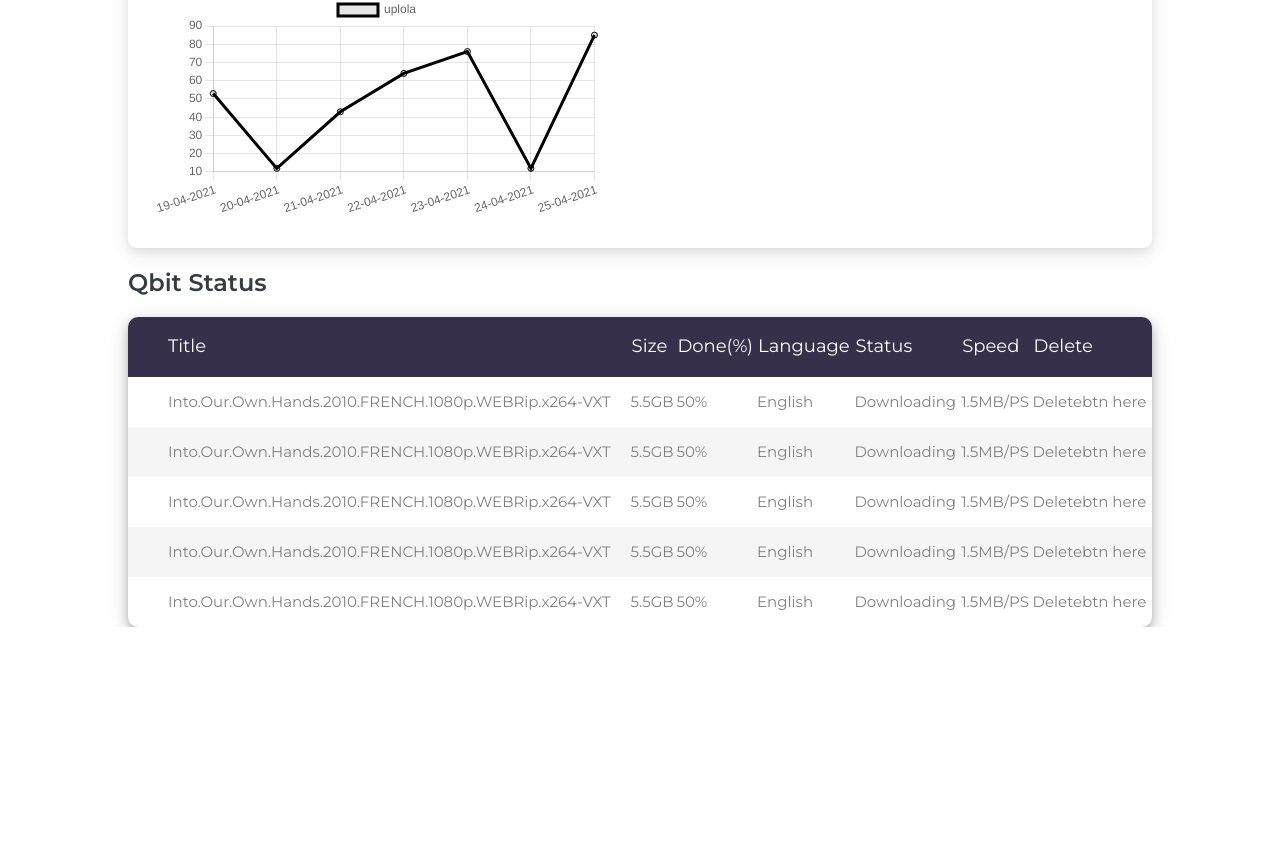
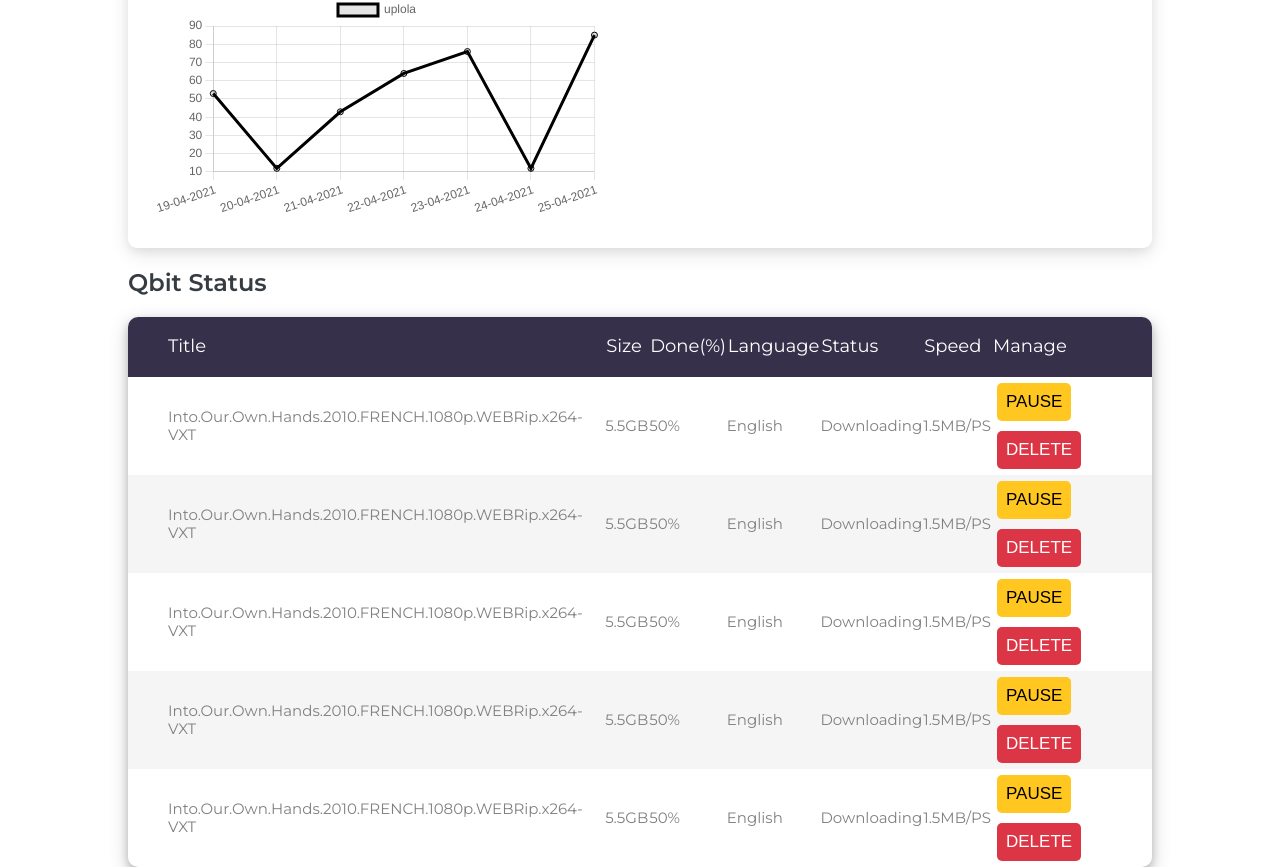
Before and after one commit to mdshemul48/MY-CLONE, a React (Create React App) app in the folder frontend/: page / in a window 1280 px wide. Shown: the part 745-1612 px from the top of the page. Before the commit the page ends 1372 px from the top, so only its background shows below. Built offline with nearby package versions, Linux system fonts and the light colour scheme.

Commit message:
adding btn to the table

```diff
--- a/frontend/src/Dashboard/components/TableTd.css
+++ b/frontend/src/Dashboard/components/TableTd.css
@@ -15,3 +15,6 @@ tr:nth-child(even) {
 .column1 {
   padding-left: 40px;
 }
+.buttons {
+  margin: 5px;
+}
--- a/frontend/src/Dashboard/components/TableTd.js
+++ b/frontend/src/Dashboard/components/TableTd.js
@@ -1,6 +1,7 @@
 import React from "react";
 
 import "./TableTd.css";
+import Button from "../../shared/components/UIElements/Button";
 export default function TableTd() {
   return (
     <tr className="contant-table">
@@ -12,7 +13,14 @@ export default function TableTd() {
       <td className="table-content column4">English</td>
       <td className="table-content column5">Downloading</td>
       <td className="table-content column6">1.5MB/PS</td>
-      <td className="table-content column7">Deletebtn here</td>
+      <td className="table-content column7">
+        <Button className="buttons" warning>
+          PAUSE
+        </Button>
+        <Button className="buttons" danger>
+          DELETE
+        </Button>
+      </td>
     </tr>
   );
 }
--- a/frontend/src/Dashboard/components/TableTh.js
+++ b/frontend/src/Dashboard/components/TableTh.js
@@ -12,7 +12,7 @@ export default function TableTh() {
         <th className="table-head column4">Language</th>
         <th className="table-head column5">Status</th>
         <th className="table-head column6">Speed</th>
-        <th className="table-head column7">Delete</th>
+        <th className="table-head column7">Manage</th>
       </tr>
     </thead>
   );
--- /dev/null
+++ b/frontend/src/shared/components/UIElements/Button.css
@@ -0,0 +1,21 @@
+.button {
+  color: #ffffff;
+
+  font-size: 17px;
+  padding: 9px;
+  border: none;
+  border-radius: 5px;
+}
+.primary {
+  border-color: #04aa6d;
+  background-color: #04aa6d;
+}
+.danger {
+  border-color: #dc3545;
+  background-color: #dc3545;
+}
+.warning {
+  color: #000;
+  border-color: #ffcd39;
+  background-color: #ffc720;
+}
--- /dev/null
+++ b/frontend/src/shared/components/UIElements/Button.js
@@ -0,0 +1,15 @@
+import React from "react";
+
+import "./Button.css";
+const Button = (props) => {
+  return (
+    <button
+      className={`button ${props.danger ? `danger` : ""} ${
+        props.warning ? `warning` : ""
+      } ${props.className || ""}`}
+    >
+      {props.children}
+    </button>
+  );
+};
+export default Button;
```
